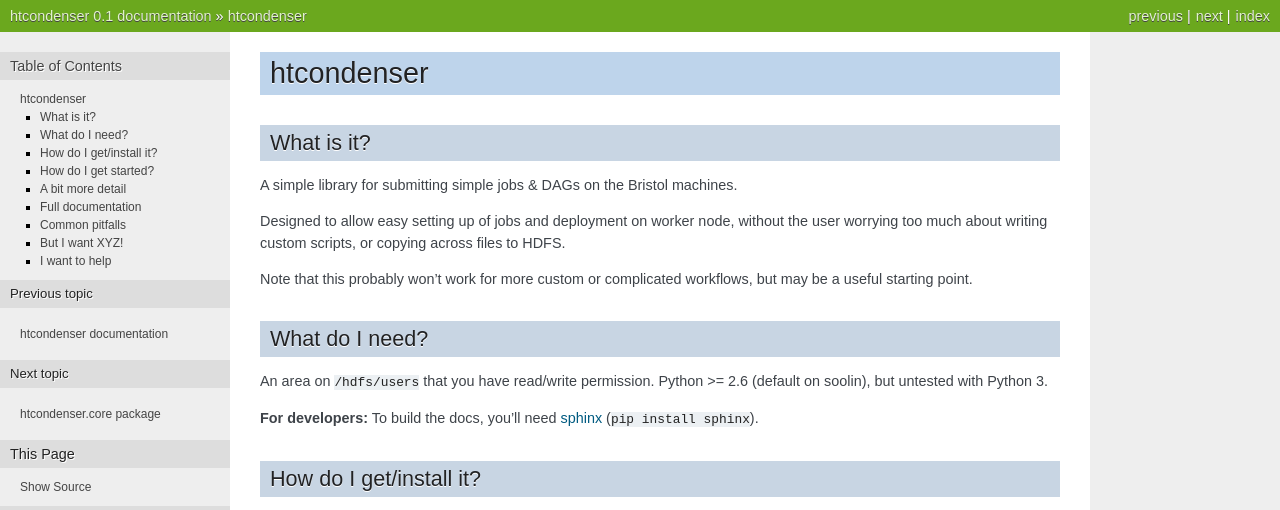
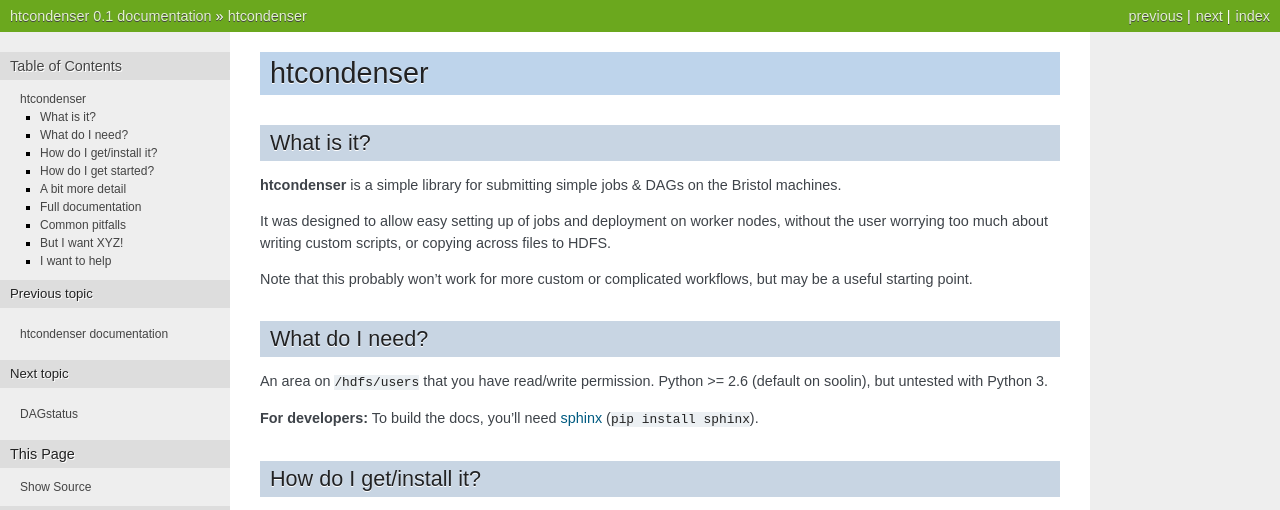
Before and after one commit to raggleton/htcondenser, a Sphinx documentation site: the page built from docs/readme_link.rst, in a window 1280 px wide. Shown: the top 510 px of the page. Built offline with Sphinx 7.4.7, drawn with Linux system fonts in a browser that asks for light colours.

Commit message:
Update documentation, including a page on the DAGstatus.py script

```diff
--- a/README.rst
+++ b/README.rst
@@ -4,12 +4,11 @@
 What is it?
 -----------
 
-A simple library for submitting simple jobs & DAGs on the Bristol
-machines.
+**htcondenser** is a simple library for submitting simple jobs & DAGs on the Bristol machines.
 
-Designed to allow easy setting up of jobs and deployment on worker node,
-without the user worrying too much about writing custom scripts, or
-copying across files to HDFS.
+It was designed to allow easy setting up of jobs and deployment on worker nodes,
+without the user worrying too much about writing custom scripts, or copying across files to HDFS.
+
 
 Note that this probably won't work for more custom or complicated
 workflows, but may be a useful starting point.
--- a/docs/index.rst
+++ b/docs/index.rst
@@ -6,12 +6,18 @@
 htcondenser documentation
 =========================
 
+**htcondenser** is a simple library for submitting simple jobs & DAGs on the Bristol machines.
+
+It was designed to allow easy setting up of jobs and deployment on worker nodes, without the user worrying too much about writing custom scripts, or copying across files to HDFS.
+
+
 Contents:
 
 .. toctree::
    :maxdepth: 2
 
    readme_link
+   dagstatus
    apidoc/htcondenser.core
 
 Indices and tables
```
Also changed, not shown: docs/dagstatus.rst (added, +39 -0 lines), docs/DAGstatus_full.png (added).
